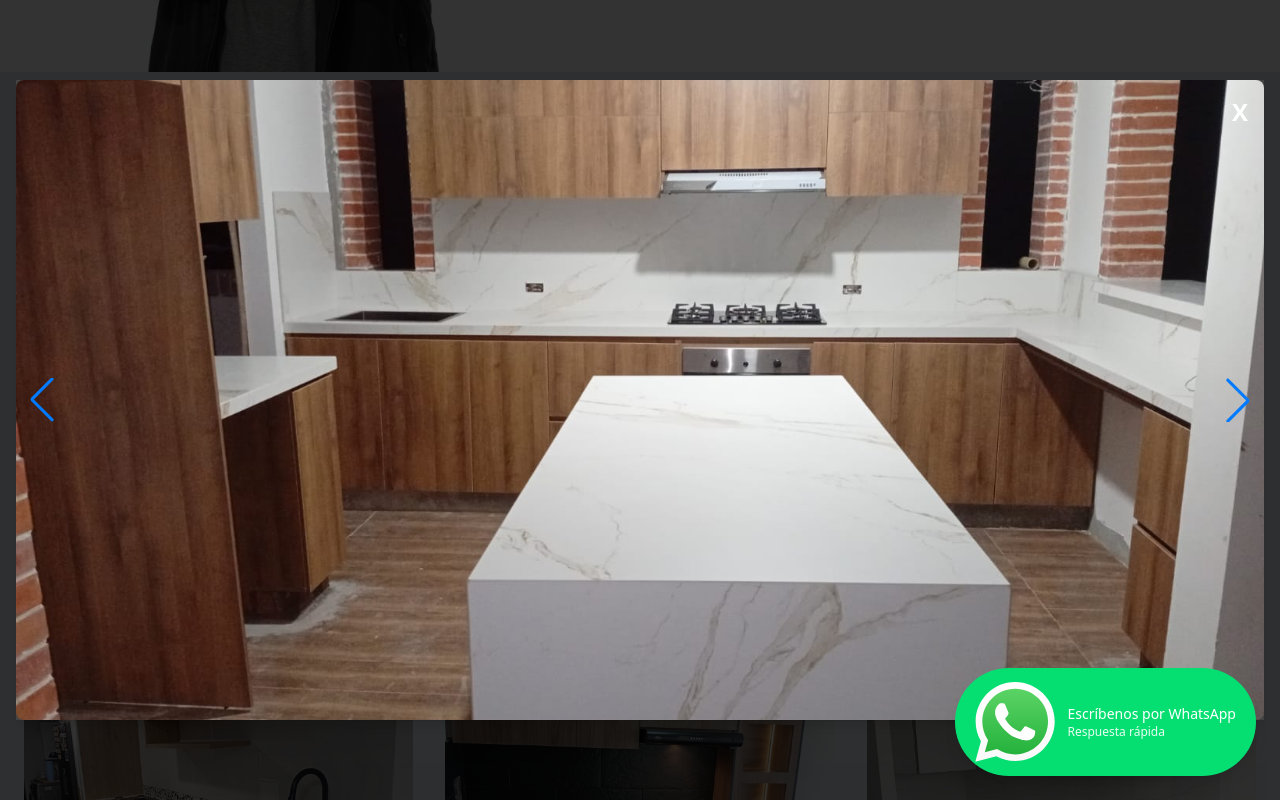
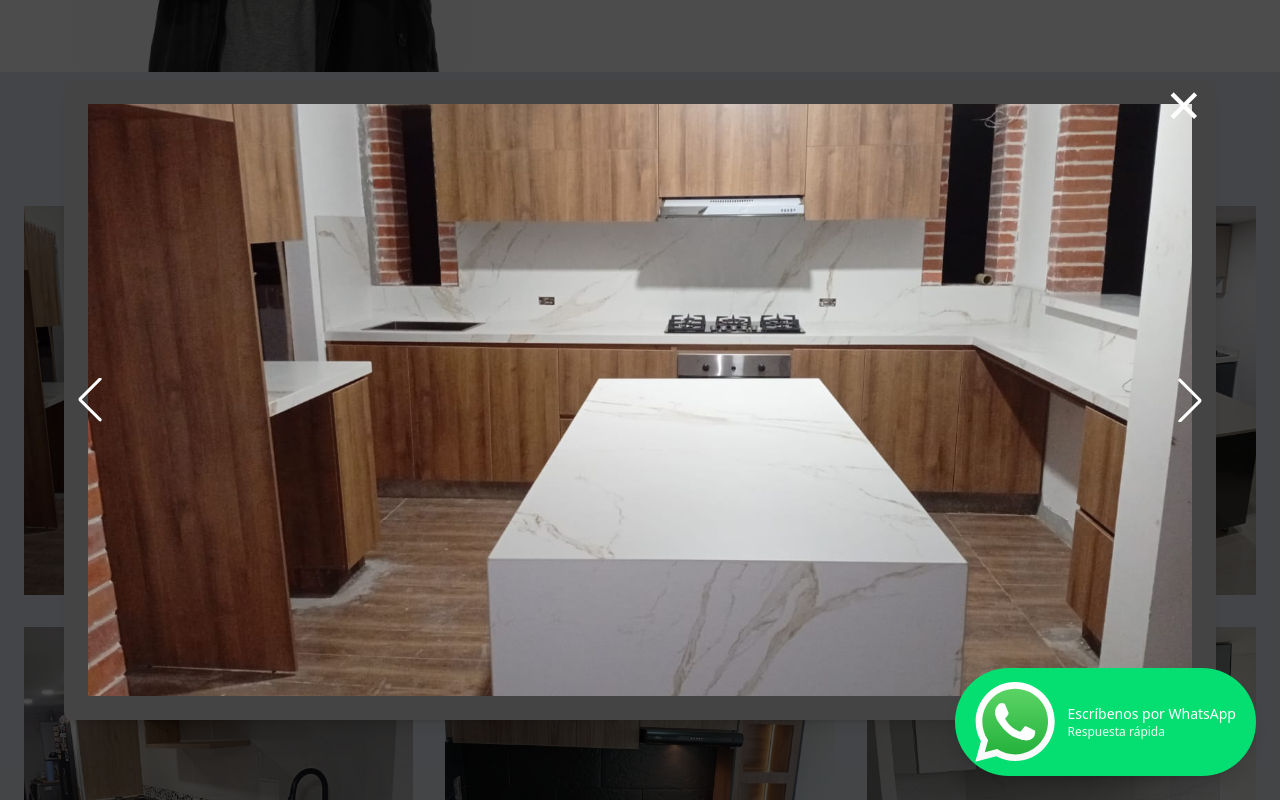
Before and after one commit to DavidGnete/ElPaisa, a Next.js app: page / in a window 1280 px wide. Both pictures are taken after a click on the element 218 px from the left and 2095 px from the top of the page. Shown: the part 1695-2495 px from the top of the page. Built offline with nearby package versions, Linux system fonts and the light colour scheme; a web font is replaced by a local one.

Commit message:
update features

```diff
--- a/src/components/feature/whattsap/whattsap.tsx
+++ b/src/components/feature/whattsap/whattsap.tsx
@@ -7,7 +7,7 @@
 const WhattsapNumber = "+573224616148"
 
 const handleClick = () => {
-  const mesage = encodeURIComponent("Hola, vi su anuncio en la pagina web El Paisa y estoy interesado en un servicio de interiores")
+  const mesage = encodeURIComponent("Hola, vi su información en la página web y me gustaría cotizar un proyecto de acabados en madera. Muchas gracias." )
   window.open(`https://wa.me/${WhattsapNumber}?text= ${mesage}`, "_blank");
 }
   return (
--- a/src/components/modalSlider/ModalSlider.tsx
+++ b/src/components/modalSlider/ModalSlider.tsx
@@ -2,52 +2,60 @@
 import { Swiper, SwiperSlide } from 'swiper/react';
 import { Navigation } from 'swiper/modules';
 
-
-
-import "swiper/css";
+/* import "swiper/css"; */
 import "swiper/css/navigation";
-
+import './modalSlide.css';
 
 interface ModalSliderProps {
   image: string[];
   indexStart: number;
   onClose: () => void;
-
 }
 
-export const ModalSlider = ({ onClose, image, indexStart}: ModalSliderProps) => {
+export const ModalSlider = ({ onClose, image, indexStart }: ModalSliderProps) => {
   return (
     <div
-    className='fixed inset-0 z-50 bg-black/80 flex items-center justify-center p-4'
+      className="fixed inset-0 z-50 bg-black/70 flex items-center justify-center p-4"
       onClick={onClose}
     >
-   {/*  contenedor del modal */}
-    <div className='relative w-full max-w-7xl  bg-black/90 rounded-lg shadow-lg flex items-center justify-center'
-    onClick={(e) => e.stopPropagation()}>
-
-    {/* Boton de cerrar */}
+      {/* Contenedor del modal */}
+      <div
+        className="relative w-full max-w-6xl h-[80vh] rounded-lg shadow-lg overflow-hidden"
+        onClick={(e) => e.stopPropagation()}
+      >
+        {/* Botón cerrar */}
         <button
           onClick={onClose}
-    className='absolute top-4 right-4 z-50 text-white text-2xl font-bold hover:text-red-500 transition'>
-    X
+          className="absolute  right-2 z-50
+    flex items-center justify-center
+    w-20 h-20 text-4xl
+    sm:w-10 sm:h-10 sm:text-4xl
+    lg:w-12 lg:h-12 lg:text-6xl
+    text-white
+    rounded-full
+    cursor-pointer"
+        >
+          ×
         </button>
 
+        {/* Slider */}
         <Swiper
           modules={[Navigation]}
           navigation
           loop
           initialSlide={indexStart}
-            className='w-full h-full'
+          className="w-full h-full"
         >
           {image.map((img, i) => (
             <SwiperSlide key={img}>
-                    <div className='flex items-center justify-center w-full h-full'>
+              <div className="flex items-center justify-center w-full h-full">
                 <Image
                   src={img}
-                        width={500}
-                        height={300}
                   alt={`Slide ${i + 1}`}
-                        className='object-contain max-h-[80vh] rounded-lg' />
+                  fill
+                  className="object-contain p-6"
+                  sizes="(max-width: 768px) 100vw, 80vw"
+                />
               </div>
             </SwiperSlide>
           ))}
--- /dev/null
+++ b/src/components/modalSlider/modalSlide.css
@@ -0,0 +1,14 @@
+.mySwiper {
+  width: 100%;
+  height: 100vh;
+  --swiper-navigation-color: #ffffff;
+}
+
+.slide-container {
+  position: relative;
+}
+
+.swiper-button-next,
+.swiper-button-prev {
+  color: white; /* o el color que quieras */
+}
```
Lines whose indentation alone changed are shown as unchanged.
